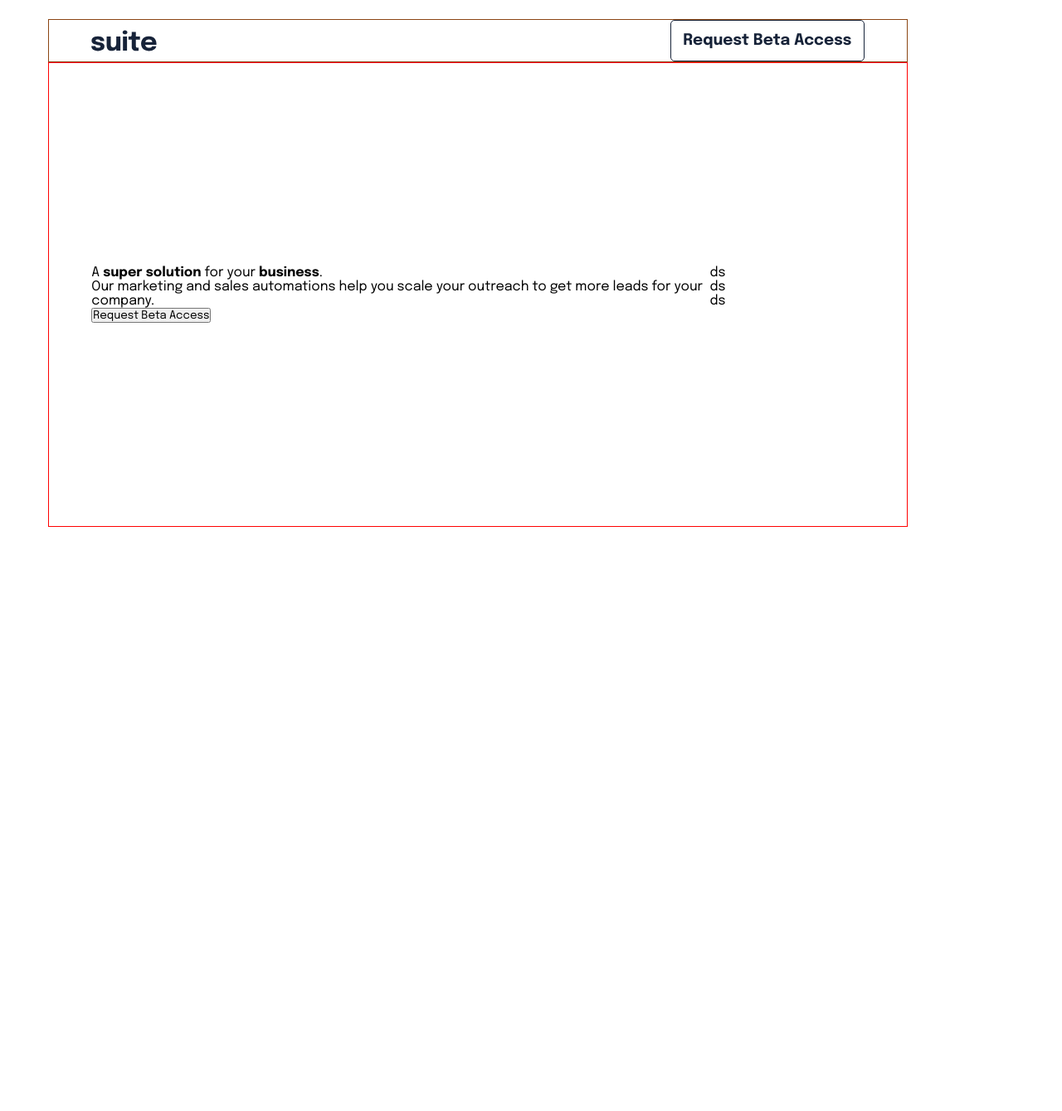
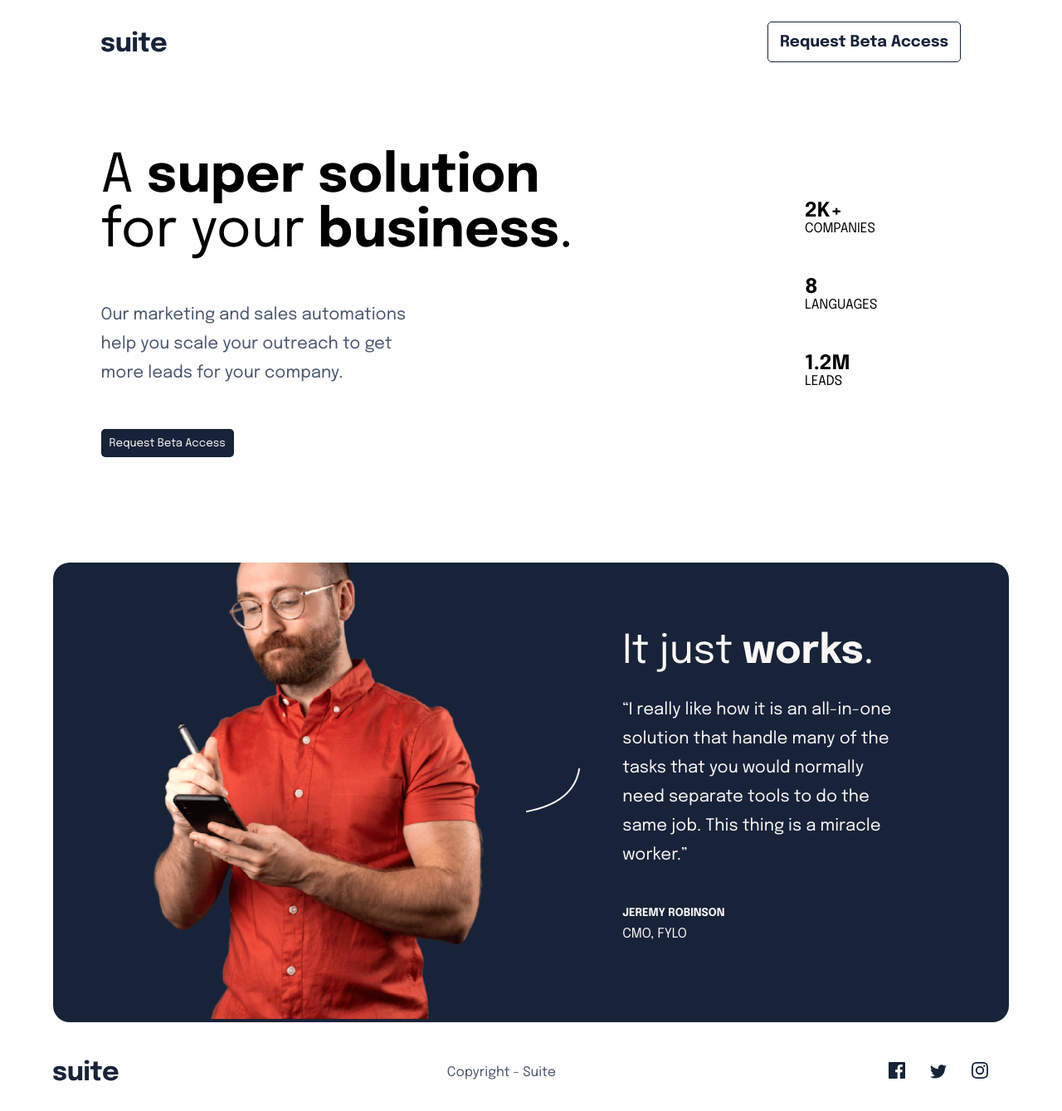
Before and after one commit to Bentil4/suite-landing-page, a React (Create React App) app: page / in a window 1280 px wide. Shown: the whole page at 83% size. Before the commit the page ends 800 px from the top, so only its background shows below. Built offline with nearby package versions, Linux system fonts and the light colour scheme.

Commit message:
Working on the section, main and footer part of the page

```diff
--- a/src/pages/Home.jsx
+++ b/src/pages/Home.jsx
@@ -1,6 +1,11 @@
 import React from 'react'
 import logo from '../assets/logo.svg'
 import './home.css'
+import Man_image from '../assets/image-jeremy-large@2x.png'
+import Pattern_curved2 from '../assets/pattern-curved-line-2.svg'
+import Facebook from '../assets/icon-facebook.svg'
+import Twitter from '../assets/icon-twitter.svg'
+import Instagram from '../assets/icon-instagram.svg'
 function Home() {
   return (
     <div className='container'>
@@ -26,12 +31,58 @@ function Home() {
 
                     </div>
                     <div className="sup-sub-right">
-                        <div className="top">ds</div>
-                        <div className="middle">ds</div>
-                        <div className="down">ds</div>
+                        <div className="top">
+                            <h3>2K+</h3>
+                            <p>COMPANIES</p>
+                        </div>
+                        <div className="middle">
+                            <h3>8</h3>
+                            <p>LANGUAGES</p>
+                        </div>
+                        <div className="down">
+                            <h3>1.2M</h3>
+                            <p>LEADS</p>
+                        </div>
                     </div>
                 </div>
             </main>
+
+{/* Section */}
+            <section>
+                <div className="section">
+                    <div className="left-sec">
+                        <img src={Man_image} alt="" />
+                    </div>
+                    <div className="middle-sec">
+                        <img src={Pattern_curved2} alt="" />
+                    </div>
+                    <div className="right-sec">
+                        <div className="right-sec-1">
+                            <p>It just <b>works</b>.</p>
+                        </div>
+                        <div className="right-sec-2">“I really like how it is an all-in-one solution that handle many of the tasks that you would normally need separate tools to do the same job. This thing is a miracle worker.”</div>
+                        <div className="right-sec-3">
+                            <h5>JEREMY ROBINSON</h5>
+                            <p>CMO, FYLO</p>
+                        </div>
+                    </div>
+                </div>
+            </section>
+
+            {/* Footer */}
+            <footer>
+                <div className="footer-bar">
+                    <div className="footer-1">
+                        <img src={logo} alt="" />
+                    </div>
+                    <div className="footer-2">Copyright - Suite</div>
+                    <div className="footer-3">
+                        <img src={Facebook} alt="" />
+                        <img src={Twitter} alt="" />
+                        <img src={Instagram} alt="" />
+                    </div>
+                </div>
+            </footer>
 
     </div>
   )
--- a/src/pages/home.css
+++ b/src/pages/home.css
@@ -12,7 +12,6 @@ body{
 }
 
 .container{
-    width: 90%;
     display: flex;
     flex-direction: column;
     justify-content: center;
@@ -22,7 +21,6 @@ body{
 
 nav{
     width: 90%;
-    border: solid saddlebrown 1px;
 }
 
 
@@ -42,17 +40,21 @@ nav{
     align-items: center;
 }
 
-h3{
+.nav-bar h3{
     border: #172339 solid 1px;
     border-radius: 5px;
     padding: 0.9rem;
     color: #172339;
 }
 
+.nav-bar h3:hover{
+    background: #172339;
+    color: #FAF8F6;
+}
+
 
 /* Main */
 main{
-    border: 1px solid red;
     width: 90%;
     height: 70vh;
     display: flex;
@@ -64,22 +66,132 @@ main{
     width: 90%;
     display: flex;
     justify-content: center;
-    /* align-items: ; */
 }
 
 .sup-sub-left{
-    flex: 8;
+    flex: 9;
     display: flex;
     flex-direction: column;
-    justify-content: space-between;
+    padding-top: 20px;
+    gap: 50px;
     align-items: flex-start;
-    /* margin-top: 4rem; */
+    word-wrap: break-word;
 }
 
-.sup-sub-left > {
-    /* padding-top: 2rem; */
+.sup-sub-left .p-one{
+    font-size: 4rem;
+    width: 70%;
 }
 
+
+.sup-sub-left .p-two{
+    width: 45%;
+    line-height: 35px;
+    font-size: 20px;
+    color: #49566D;
+
+}
+
+.sup-sub-left .sub-btn{
+    background: #172339;
+    color: #FAF8F6;
+    padding: 10px;
+    border-radius: 5px;
+    border: none;
+}
+
+
+.sup-sub-left .sub-btn:hover{
+    background: linear-gradient(to bottom right, #CB30E3,#FFA84E);
+    cursor: pointer;
+}
+
+/* Sup Right */
+
 .sup-sub-right{
+    display: flex;
     flex: 2;
+    flex-direction: column;
+    justify-content: center;
+    gap: 50px;
 }
+
+.sup-sub-right h3{
+    font-size: 1.5rem;
+}
+
+
+/* section */
+
+section{
+    display: flex;
+    justify-content: center;
+    align-items: center;
+    width: 90%;
+    height: 50vi;
+    padding: 10% 0 10% 0;
+}
+
+
+.section{
+    display: flex;
+    justify-content: center;
+    align-items: center;
+    gap: 50px;
+    background: #172339;
+    color: #FAF8F6;
+    border-radius: 20px;
+    position: relative;
+}
+
+.left-sec img{
+    height: 550px;
+    width: 400px;
+    object-fit: cover;
+    position: relative;
+}
+
+.right-sec {
+    display: flex;
+    flex-direction: column;
+    gap: 40px;
+    width: 30%;
+    line-height: 25px;
+}
+
+.right-sec .right-sec-1 p{
+    font-size: 3rem;
+}
+
+.right-sec .right-sec-2{
+    font-size: 20px;
+    line-height: 35px;
+}
+
+
+/* Footer */
+footer{
+    width: 90%;
+    height: 5vi;
+}
+
+.footer-bar{
+    display: flex;
+    justify-content: space-between;
+    align-items: center;
+}
+
+.footer-2{
+    color: #49566D;
+    font-size: 16px;
+}
+
+.footer-3 > img{
+    margin-right: 20px ;
+    cursor: pointer;
+    padding: 5px;
+}
+
+.footer-3 img:hover{
+    filter: invert(29%) sepia(14%) saturate(748%) hue-rotate(170deg) brightness(94%) contrast(84%);
+}
```
